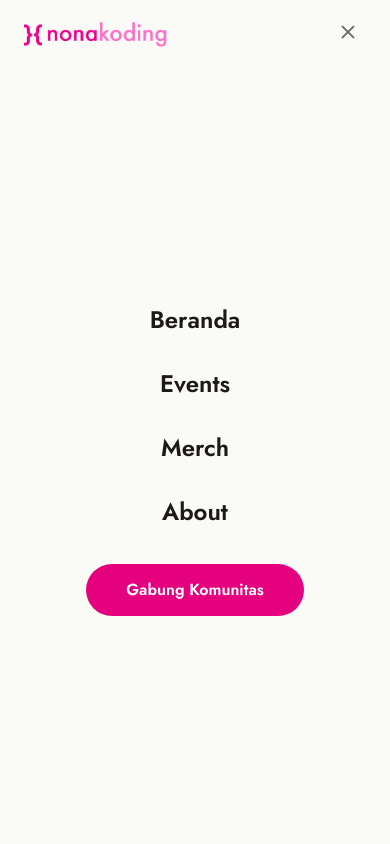
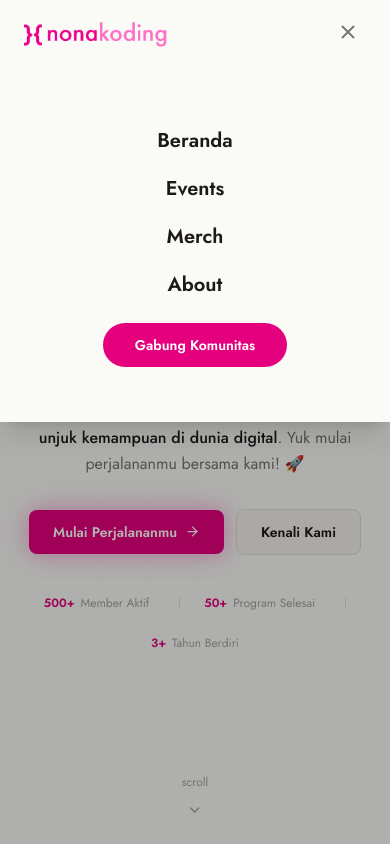
Before and after one commit to knalbdev/nonakoding, a Next.js app: page / in a window 390 px wide. Both pictures are taken after a click on the button 348 px from the left and 32 px from the top of the page. Shown: the top 844 px of the page. Built offline with nearby package versions, Linux system fonts and the light colour scheme.

Commit message:
fixing bugs

```diff
--- a/src/components/layout/navbar.tsx
+++ b/src/components/layout/navbar.tsx
@@ -81,18 +81,32 @@ export function Navbar() {
         </Container>
       </header>
 
-      {/* Full-screen mobile menu */}
       <AnimatePresence>
         {mobileOpen && (
+          <>
+            {/* Backdrop */}
             <motion.div
+              key="backdrop"
               initial={{ opacity: 0 }}
               animate={{ opacity: 1 }}
               exit={{ opacity: 0 }}
               transition={{ duration: 0.2 }}
-            className="fixed inset-0 z-[60] bg-[var(--c-bg)] flex flex-col md:hidden"
+              className="fixed inset-0 z-[55] bg-black/30 md:hidden"
+              onClick={() => setMobileOpen(false)}
+              aria-hidden="true"
+            />
+
+            {/* Half-screen menu */}
+            <motion.div
+              key="menu"
+              initial={{ y: "-100%" }}
+              animate={{ y: 0 }}
+              exit={{ y: "-100%" }}
+              transition={{ duration: 0.3, ease: E }}
+              className="fixed top-0 left-0 right-0 h-1/2 z-[60] bg-[var(--c-bg)] flex flex-col md:hidden shadow-xl"
             >
-            {/* Top bar sama tinggi dengan navbar */}
-            <div className="flex h-16 items-center justify-between px-6 md:px-8 max-w-6xl mx-auto w-full">
+              {/* Top bar */}
+              <div className="flex h-16 items-center justify-between px-6 max-w-6xl mx-auto w-full">
                 <Logo />
                 <button
                   onClick={() => setMobileOpen(false)}
@@ -103,19 +117,19 @@ export function Navbar() {
                 </button>
               </div>
 
-            {/* Nav links — tengah */}
-            <div className="flex flex-1 flex-col items-center justify-center gap-2">
+              {/* Nav links */}
+              <div className="flex flex-1 flex-col items-center justify-center gap-1">
                 {NAV_LINKS.map((link, i) => (
                   <motion.div
                     key={link.href}
-                  initial={{ opacity: 0, y: 16 }}
+                    initial={{ opacity: 0, y: 12 }}
                     animate={{ opacity: 1, y: 0 }}
-                  transition={{ duration: 0.3, ease: E, delay: i * 0.06 }}
+                    transition={{ duration: 0.25, ease: E, delay: i * 0.05 + 0.1 }}
                   >
                     <Link
                       href={link.href}
                       onClick={() => setMobileOpen(false)}
-                    className="block px-8 py-3 text-2xl font-semibold text-[var(--c-text)] hover:text-[#E5007E] transition-colors duration-150 text-center"
+                      className="block px-8 py-2 text-xl font-semibold text-[var(--c-text)] hover:text-[#E5007E] transition-colors duration-150 text-center"
                     >
                       {link.label}
                     </Link>
@@ -123,21 +137,22 @@ export function Navbar() {
                 ))}
 
                 <motion.div
-                initial={{ opacity: 0, y: 16 }}
+                  initial={{ opacity: 0, y: 12 }}
                   animate={{ opacity: 1, y: 0 }}
-                transition={{ duration: 0.3, ease: E, delay: NAV_LINKS.length * 0.06 }}
-                className="mt-4"
+                  transition={{ duration: 0.25, ease: E, delay: NAV_LINKS.length * 0.05 + 0.1 }}
+                  className="mt-3"
                 >
                   <Link
                     href="/events"
                     onClick={() => setMobileOpen(false)}
-                  className="inline-flex items-center justify-center px-10 py-3.5 rounded-full text-base font-semibold bg-[#E5007E] text-white hover:bg-[#C4006A] transition-colors duration-200"
+                    className="inline-flex items-center justify-center px-8 py-3 rounded-full text-sm font-semibold bg-[#E5007E] text-white hover:bg-[#C4006A] transition-colors duration-200"
                   >
                     Gabung Komunitas
                   </Link>
                 </motion.div>
               </div>
             </motion.div>
+          </>
         )}
       </AnimatePresence>
     </>
```
Lines whose indentation alone changed are shown as unchanged.
